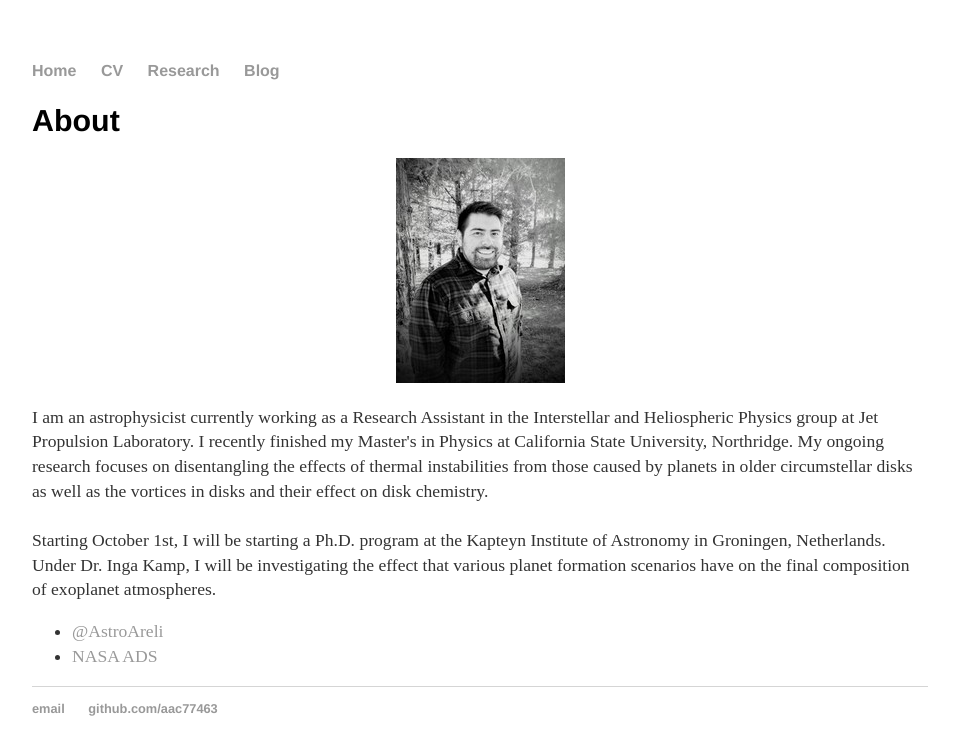
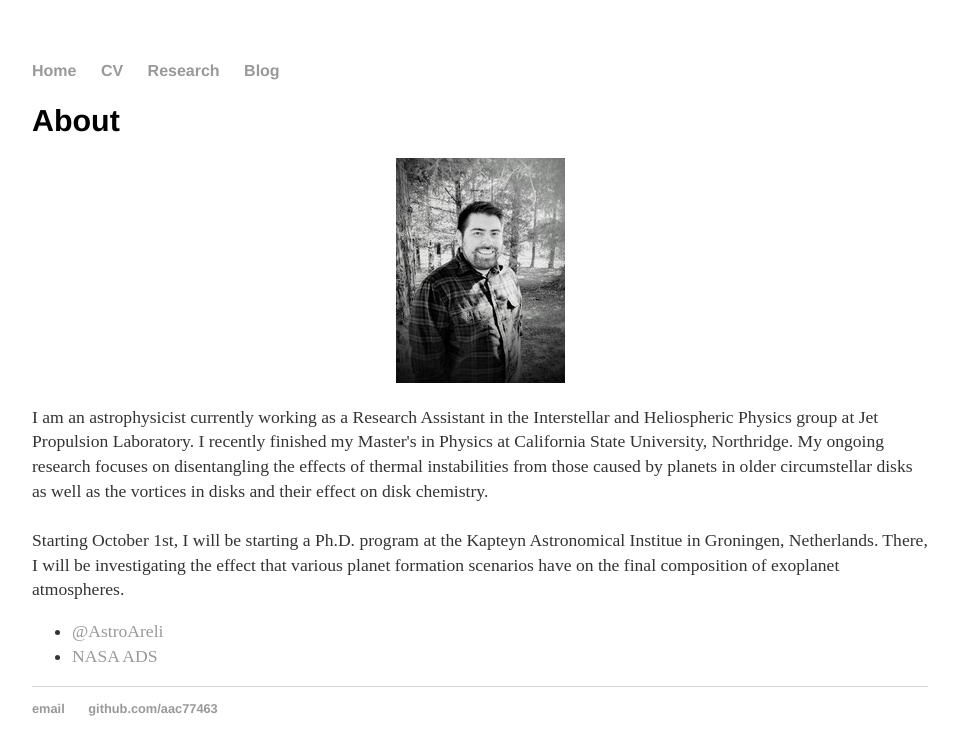
Before and after one commit to aac77463/aac77463.github.io, a Jekyll site: the page built from index.html, in a window 1280 px wide. Shown: the top 755 px of the page, without its empty margins (160-1118 px from the left). Built offline with Jekyll 4.4.1, drawn with Linux system fonts in a browser that asks for light colours.

Commit message:
corrected Kapteyn institute

```diff
--- a/index.html
+++ b/index.html
@@ -18,7 +18,7 @@ title: Home | Areli Castrej&oacute;n
 
   <p> I am an astrophysicist currently working as a Research Assistant in the Interstellar and Heliospheric Physics group at Jet Propulsion Laboratory. I recently finished my Master's in Physics at California State University, Northridge. My ongoing research focuses on disentangling the effects of thermal instabilities from those caused by planets in older circumstellar disks as well as the vortices in disks and their effect on disk chemistry. <br><br>
 
-  Starting October 1st, I will be starting a Ph.D. program at the Kapteyn Institute of Astronomy in Groningen, Netherlands. Under Dr. Inga Kamp, I will be investigating the effect that various planet formation scenarios have on the final composition of exoplanet atmospheres.</p>
+  Starting October 1st, I will be starting a Ph.D. program at the Kapteyn Astronomical Institue in Groningen, Netherlands. There, I will be investigating the effect that various planet formation scenarios have on the final composition of exoplanet atmospheres.</p>
 
   <div>
     <ul class="contacts">
```
